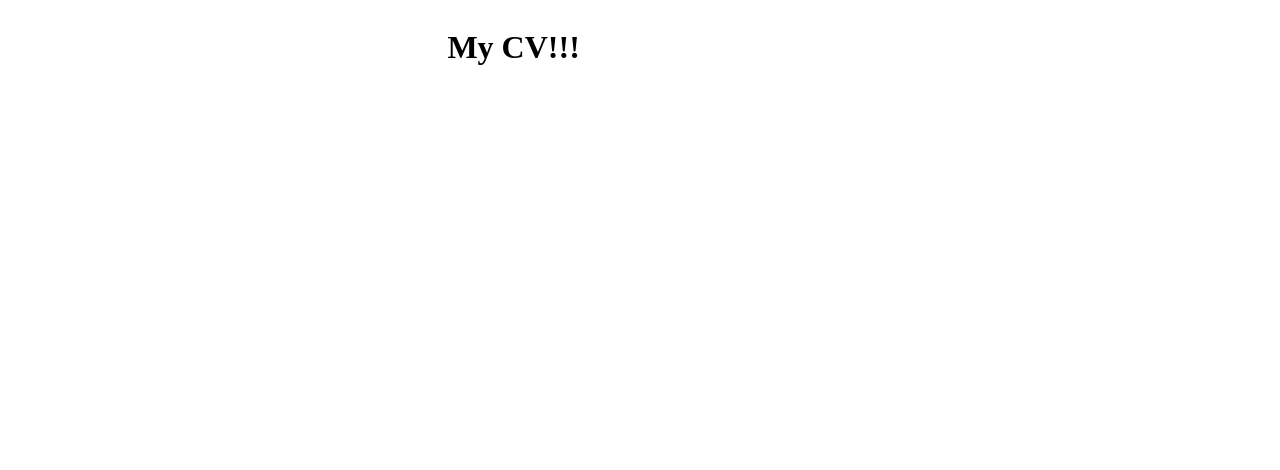
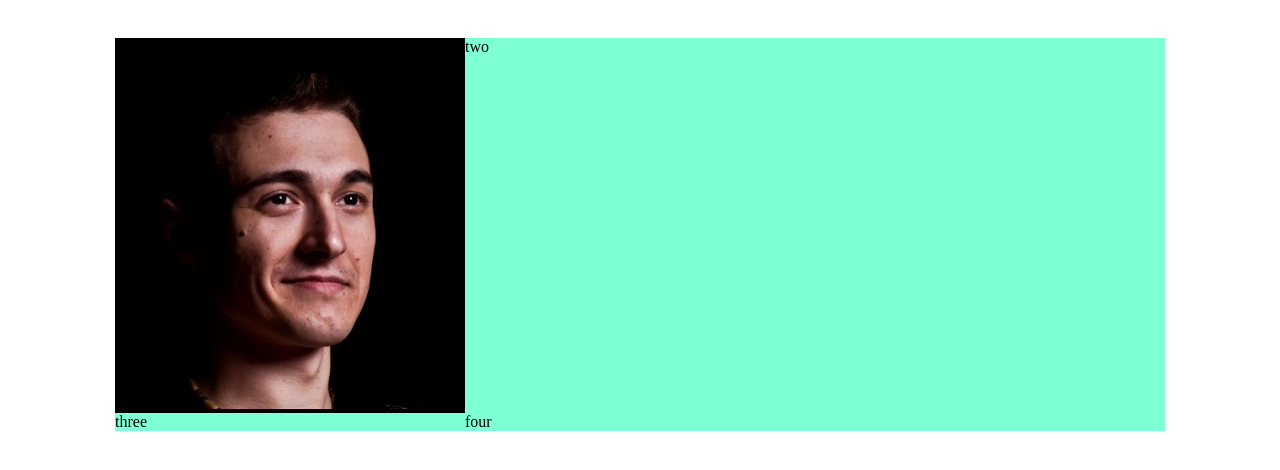
Before and after one commit to AlexDDK/myReactCv, a React app: page / in a window 1280 px wide. Shown: the top 470 px of the page. Built offline with nearby package versions, Linux system fonts and the light colour scheme.

Commit message:
feat: add foto and grid

```diff
--- a/components/App.js
+++ b/components/App.js
@@ -1,9 +1,16 @@
 import React from 'react'
+import myFoto from '../src/img/cdvd.jpg'
 
 export default function App() {
   return (
     <div className='container'>
-        <h1>My CV!!!</h1>
+        {/* <div className='foto-cell'> one </div> */}
+        <div className='foto-cell'>
+          <img src={myFoto} className='myFoto'/>
+        </div>
+        <div> two </div>
+        <div> three </div>
+        <div> four </div>
     </div>
   )
 }
--- a/src/index.css
+++ b/src/index.css
@@ -1,6 +1,24 @@
 .container {
-    width: 80%;
-    display: flex;
-    flex-direction: row;
-    justify-content: center;
+    max-width: 1050px;
+    margin-left: auto;
+    margin-right: auto;
+    margin-top: 3%;
+    display: grid;
+    background-color: aquamarine;
+    grid-template-columns: minmax(100px, 1fr) minmax(200px, 2fr);
+    grid-template-rows: auto auto;
 }
+
+.foto-cell {
+
+    background-color: black;
+
+}
+
+.myFoto {
+    width: 80% ;
+    height: auto;
+    margin-top: 10%;
+    margin-left: 10%;
+
+}
--- a/src/index.js
+++ b/src/index.js
@@ -4,6 +4,7 @@ import './index.css';
 import App from '../components/App'
 
 
+
 ReactDOM.render(
 <App />,
     document.getElementById('app')
```
Also changed, not shown: src/img/cdvd.jpg (added).
